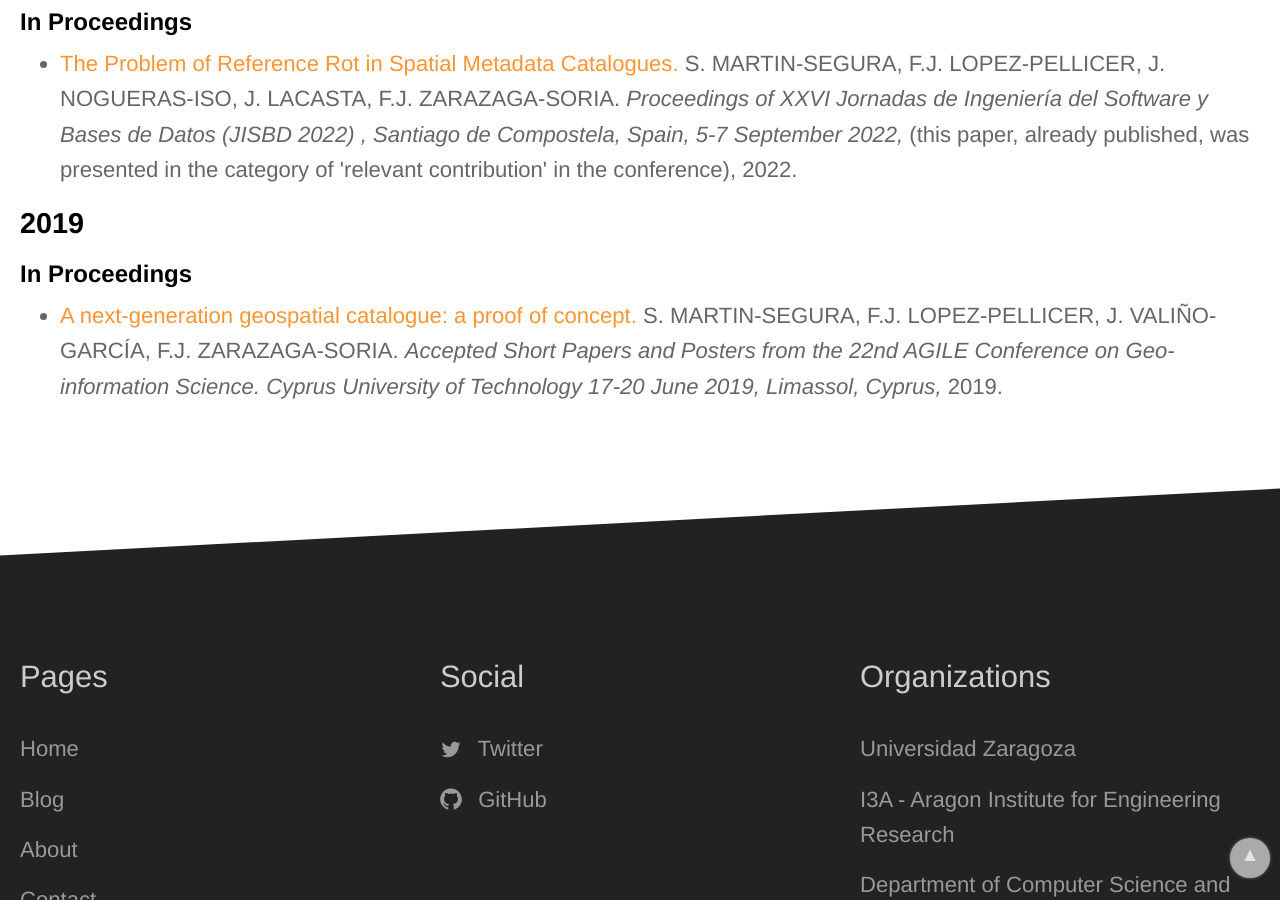
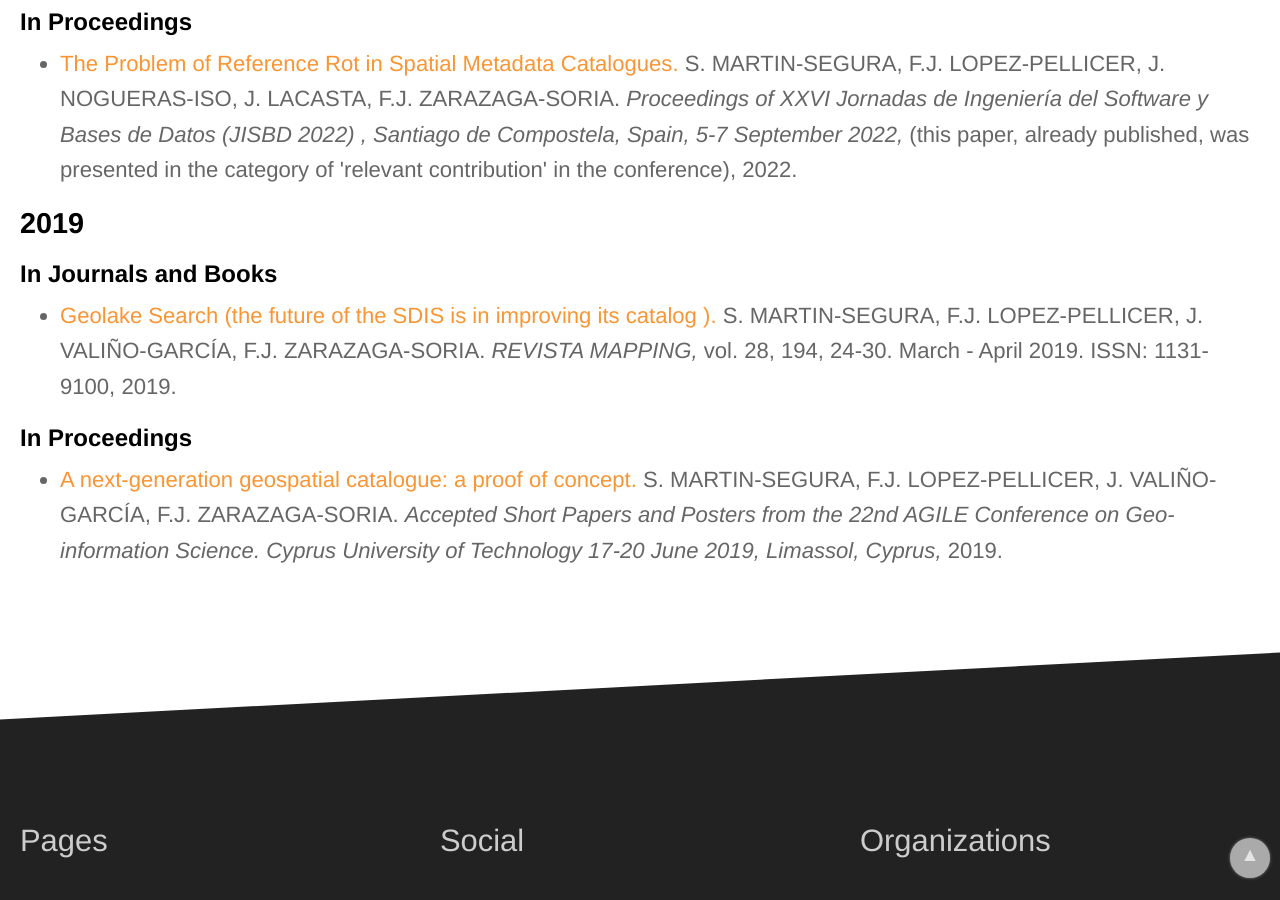
Before and after one commit to IAAA-Lab/IAAA-Lab.github.io, a Jekyll site: the page built from _staff/segura.md, in a window 1280 px wide and 900 px high, scrolled down 1263 px. Built offline with Jekyll 4.4.1, drawn with Linux system fonts in a browser that asks for light colours.

Commit message:
Artículo Mapping Sergio

```diff
--- a/_data/papers.yml
+++ b/_data/papers.yml
@@ -261,6 +261,13 @@
   publication_detail: "vol. 33 nº 1 p. 1-27"
   year: 2019
   doi: 10.1080/13658816.2018.1515437
+# -------------------
+- title: "Geolake Search (the future of the SDIS is in improving its catalog )"
+  url: https://ojs.revistamapping.com/MAPPING/article/view/180
+  authors: S. MARTIN-SEGURA, F.J. LOPEZ-PELLICER, J. VALIÑO-GARCÍA, F.J. ZARAZAGA-SORIA
+  publication: "REVISTA MAPPING"
+  publication_detail: "vol. 28, 194, 24-30. March - April 2019. ISSN: 1131-9100"
+  year: 2019
 # -------------------
 - title: "Agricultural recommendation system for crop protection"
   url: http://hdl.handle.net/11705/JISBD/2019/010
```
